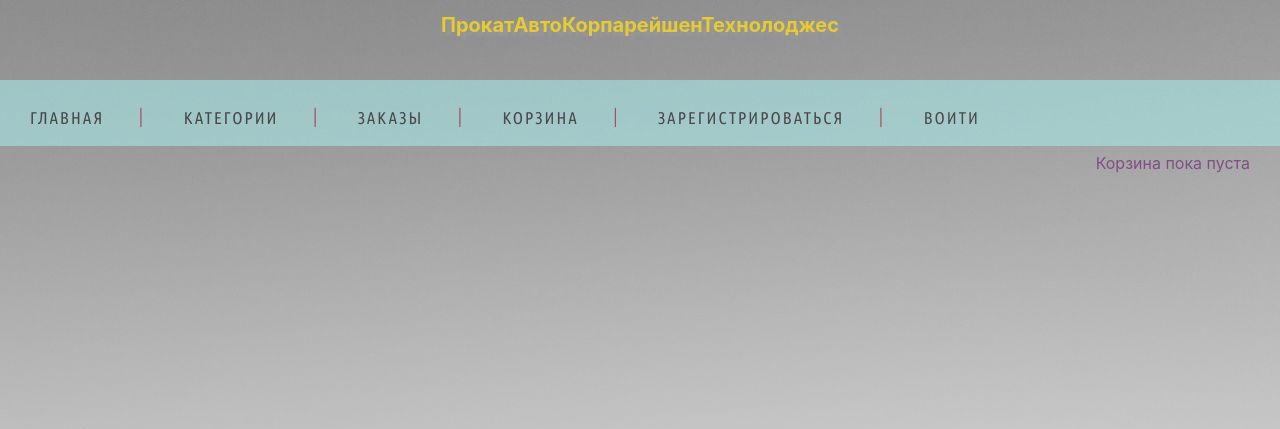
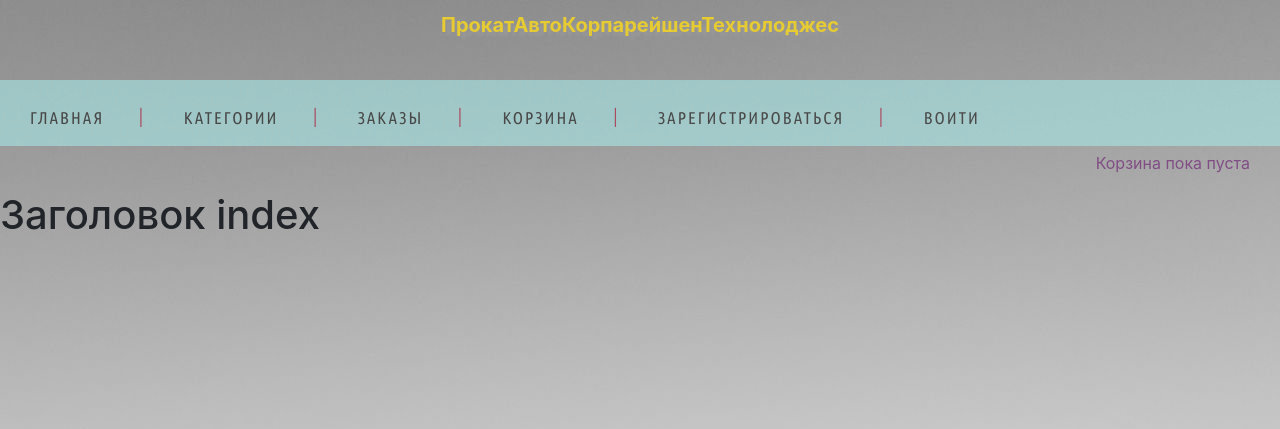
Before and after one commit to NovozhilovAV/shop_market, a Django app: page / in a window 1280 px wide. Shown: the top 429 px of the page. Run offline with Django 4.2, Linux system fonts and the light colour scheme; data that the repository does not hold is empty; some libraries are stand-ins or nearby versions.

Commit message:
refresh 9.10

```diff
--- a/cart/views.py
+++ b/cart/views.py
@@ -10,7 +10,6 @@ import json
 from django.views.decorators.csrf import csrf_exempt
 
 # создаем класс корзины. она связана с сесией
-
 class Cart:
     def __init__(self, request):
         # получили сессию
--- a/products/templates/products/index.html
+++ b/products/templates/products/index.html
@@ -1,33 +1,6 @@
 {% extends 'products/base.html' %}
 
 {% block content %}
-
-<!-- <script src="https://cdn.jsdelivr.net/npm/@popperjs/core@2.11.8/dist/umd/popper.min.js" integrity="sha384-I7E8VVD/ismYTF4hNIPjVp/Zjvgyol6VFvRkX/vR+Vc4jQkC+hVqc2pM8ODewa9r" crossorigin="anonymous"></script>
-<script src="https://cdn.jsdelivr.net/npm/bootstrap@5.3.1/dist/js/bootstrap.min.js" integrity="sha384-Rx+T1VzGupg4BHQYs2gCW9It+akI2MM/mndMCy36UVfodzcJcF0GGLxZIzObiEfa" crossorigin="anonymous"></script>
-<link rel="stylesheet" href="https://cdn.jsdelivr.net/npm/bootstrap@5.3.1/dist/css/bootstrap.min.css"> -->
-
-
-<!-- <nav class="navbar navbar-expand-lg bg-body-tertiary">
-  <div class="container-fluid">
-    <button class="navbar-toggler" type="button" data-bs-toggle="collapse" data-bs-target="#navbarNavDropdown" aria-controls="navbarNavDropdown" aria-expanded="false" aria-label="Toggle navigation">
-      <span class="navbar-toggler-icon"></span>
-    </button>
-    <div class="collapse navbar-collapse" id="navbarNavDropdown">
-      <ul class="navbar-nav">
-
-        <li class="nav-item dropdown">
-          <a class="nav-link dropdown-toggle" href="#" role="button" data-bs-toggle="dropdown" aria-expanded="false">
-            Категории
-          </a>
-          <ul class="dropdown-menu">
-            <li><a class="dropdown-item" href="#">Action</a></li>
-            <li><a class="dropdown-item" href="#">Another action</a></li>
-            <li><a class="dropdown-item" href="#">Something else here</a></li>
-          </ul>
-        </li>
-      </ul>
-    </div>
-  </div>
-</nav> -->
+ <h1>Заголовок index</h1>
 
 {% endblock  %}
```
